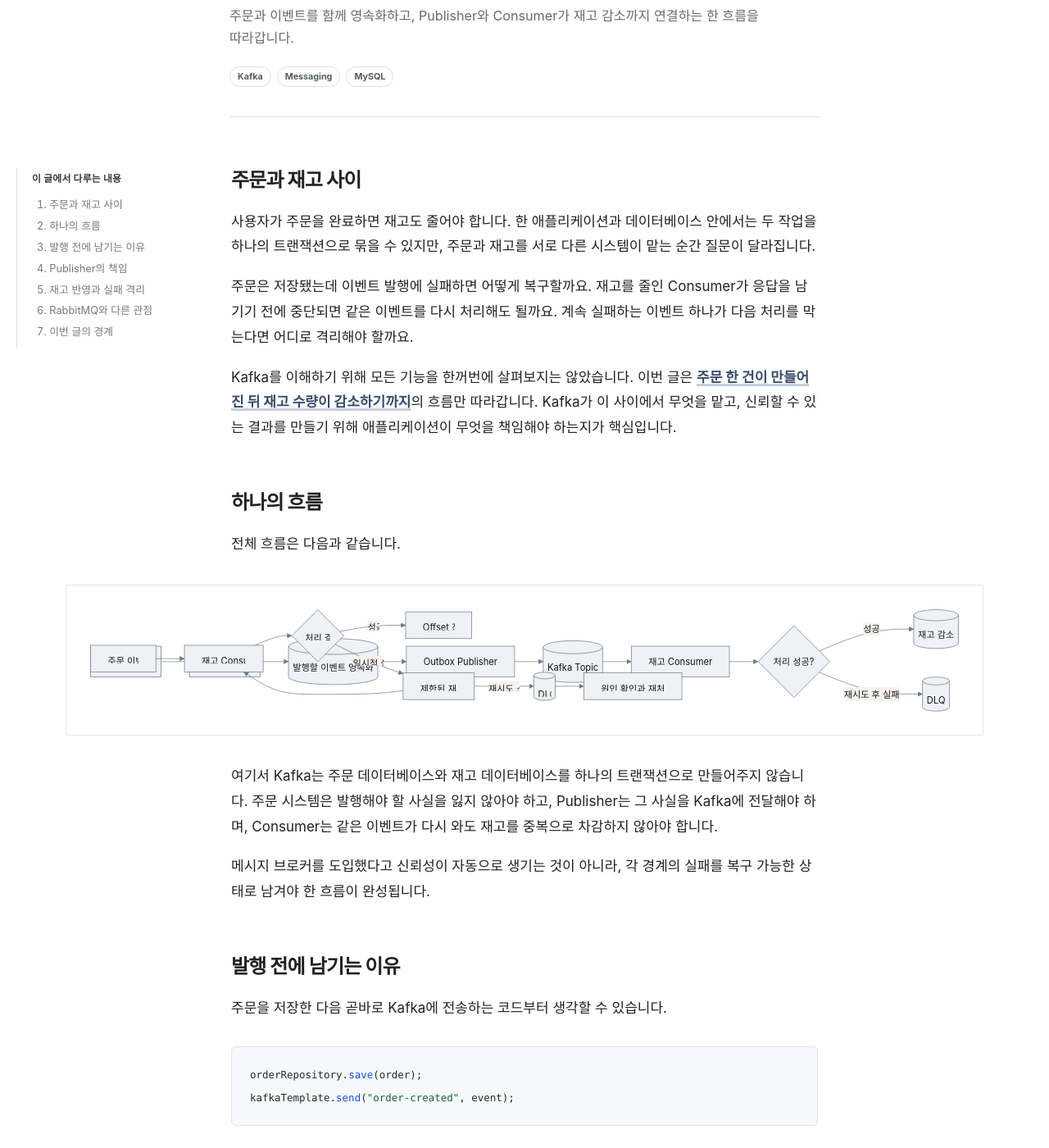
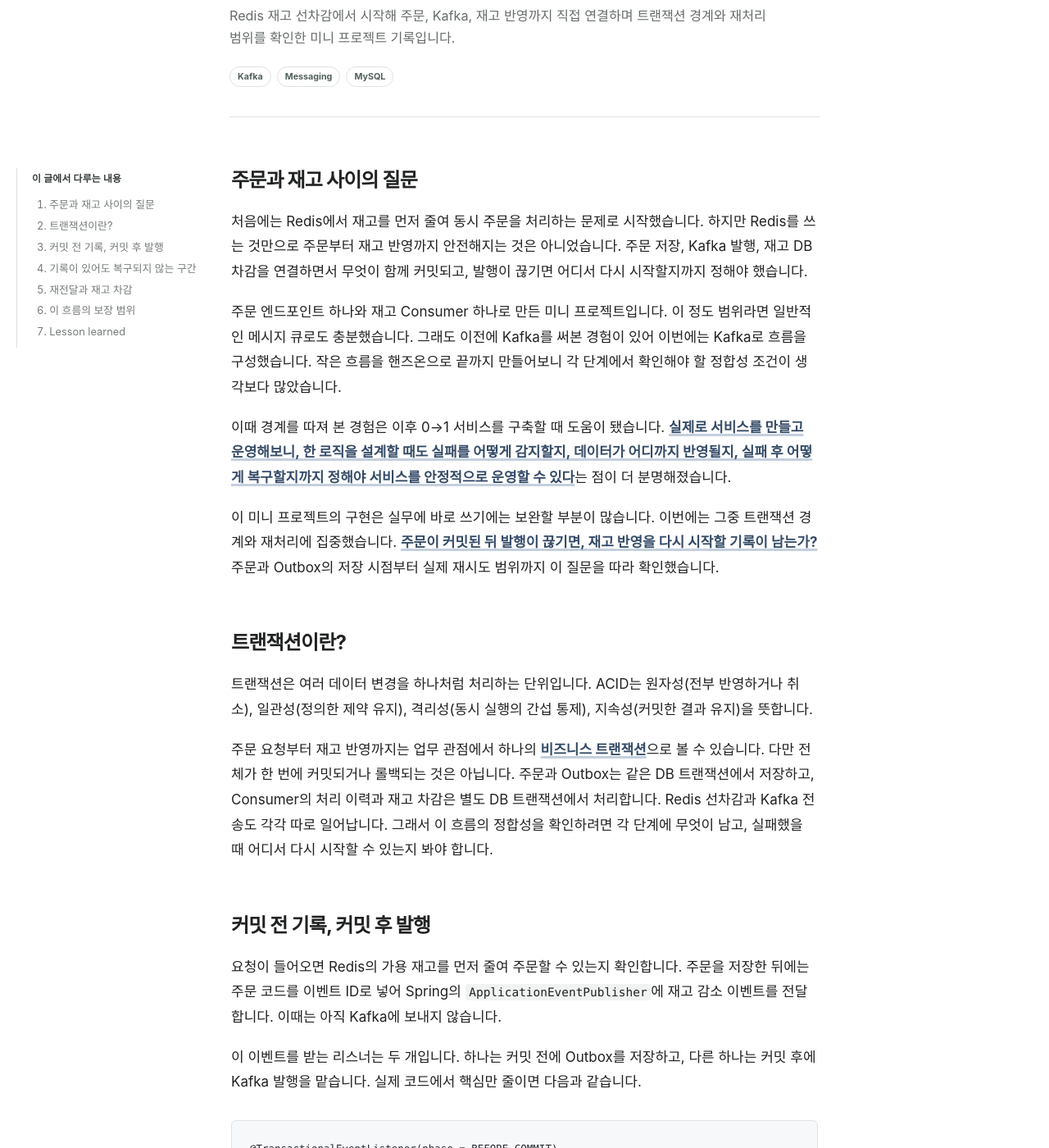
Before and after one commit to chyn00/blog, a Jekyll site: the page built from _posts/2026-08-15-idempotency.md, in a window 1280 px wide and 1400 px high, scrolled down 264 px. Shown: the whole window at 82% size. Built offline with Jekyll 4.4.1, drawn with Linux system fonts in a browser that asks for light colours; some of the changed text lies outside the part shown.

Commit message:
Align Kafka article with saleDay transaction flow

````diff
--- a/_posts/2026-08-15-idempotency.md
+++ b/_posts/2026-08-15-idempotency.md
@@ -1,7 +1,7 @@
 ---
-title: "주문부터 재고 감소까지, 커머스로 배우는 Kafka의 한 흐름"
+title: "주문 커밋 뒤 재고 감소까지, Kafka 이벤트의 복구 경계"
 date: 2026-08-15 09:00:00 +0900
-description: "주문과 이벤트를 함께 영속화하고, Publisher와 Consumer가 재고 감소까지 연결하는 한 흐름을 따라갑니다."
+description: "Redis 재고 선차감에서 시작해 주문, Kafka, 재고 반영까지 직접 연결하며 트랜잭션 경계와 재처리 범위를 확인한 미니 프로젝트 기록입니다."
 categories: [engineering]
 category_label: "Engineering"
 tags: [Kafka, Messaging, MySQL]
@@ -11,157 +11,106 @@ home_rank: 5
 mermaid: true
 toc_items:
   - id: question
-    title: "주문과 재고 사이"
+    title: "주문과 재고 사이의 질문"
+  - id: transaction
+    title: "트랜잭션이란?"
   - id: flow
-    title: "하나의 흐름"
-  - id: persistence
-    title: "발행 전에 남기는 이유"
-  - id: publisher
-    title: "Publisher의 책임"
+    title: "커밋 전 기록, 커밋 후 발행"
+  - id: recovery
+    title: "기록이 있어도 복구되지 않는 구간"
   - id: consumer
-    title: "재고 반영과 실패 격리"
-  - id: comparison
-    title: "RabbitMQ와 다른 관점"
+    title: "재전달과 재고 차감"
   - id: boundary
-    title: "이번 글의 경계"
+    title: "이 흐름의 보장 범위"
+  - id: lesson
+    title: "Lesson learned"
 ---
 
-## 주문과 재고 사이 {#question}
+## 주문과 재고 사이의 질문 {#question}
 
-사용자가 주문을 완료하면 재고도 줄어야 합니다. 한 애플리케이션과 데이터베이스 안에서는 두 작업을 하나의 트랜잭션으로 묶을 수 있지만, 주문과 재고를 서로 다른 시스템이 맡는 순간 질문이 달라집니다.
+처음에는 Redis에서 재고를 먼저 줄여 동시 주문을 처리하는 문제로 시작했습니다. 하지만 Redis를 쓰는 것만으로 주문부터 재고 반영까지 안전해지는 것은 아니었습니다. 주문 저장, Kafka 발행, 재고 DB 차감을 연결하면서 무엇이 함께 커밋되고, 발행이 끊기면 어디서 다시 시작할지까지 정해야 했습니다.
 
-주문은 저장됐는데 이벤트 발행에 실패하면 어떻게 복구할까요. 재고를 줄인 Consumer가 응답을 남기기 전에 중단되면 같은 이벤트를 다시 처리해도 될까요. 계속 실패하는 이벤트 하나가 다음 처리를 막는다면 어디로 격리해야 할까요.
+주문 엔드포인트 하나와 재고 Consumer 하나로 만든 미니 프로젝트입니다. 이 정도 범위라면 일반적인 메시지 큐로도 충분했습니다. 그래도 이전에 Kafka를 써본 경험이 있어 이번에는 Kafka로 흐름을 구성했습니다. 작은 흐름을 핸즈온으로 끝까지 만들어보니 각 단계에서 확인해야 할 정합성 조건이 생각보다 많았습니다.
 
-Kafka를 이해하기 위해 모든 기능을 한꺼번에 살펴보지는 않았습니다. 이번 글은 **주문 한 건이 만들어진 뒤 재고 수량이 감소하기까지**의 흐름만 따라갑니다. Kafka가 이 사이에서 무엇을 맡고, 신뢰할 수 있는 결과를 만들기 위해 애플리케이션이 무엇을 책임해야 하는지가 핵심입니다.
+이때 경계를 따져 본 경험은 이후 0→1 서비스를 구축할 때 도움이 됐습니다. **실제로 서비스를 만들고 운영해보니, 한 로직을 설계할 때도 실패를 어떻게 감지할지, 데이터가 어디까지 반영될지, 실패 후 어떻게 복구할지까지 정해야 서비스를 안정적으로 운영할 수 있다**는 점이 더 분명해졌습니다.
 
-## 하나의 흐름 {#flow}
+이 미니 프로젝트의 구현은 실무에 바로 쓰기에는 보완할 부분이 많습니다. 이번에는 그중 트랜잭션 경계와 재처리에 집중했습니다. **주문이 커밋된 뒤 발행이 끊기면, 재고 반영을 다시 시작할 기록이 남는가?** 주문과 Outbox의 저장 시점부터 실제 재시도 범위까지 이 질문을 따라 확인했습니다.
 
-전체 흐름은 다음과 같습니다.
+## 트랜잭션이란? {#transaction}
 
-<div class="mermaid diagram-wide">
-flowchart LR
-  C[주문 요청] --> O[주문 저장]
-  O --> Q[(발행할 이벤트 영속화)]
-  Q --> P[Outbox Publisher]
-  P --> K[(Kafka Topic)]
-  K --> S[재고 Consumer]
-  S --> D{처리 성공?}
-  D -->|성공| I[(재고 감소)]
-  D -->|재시도 후 실패| DLQ[(DLQ)]
-</div>
+트랜잭션은 여러 데이터 변경을 하나처럼 처리하는 단위입니다. ACID는 원자성(전부 반영하거나 취소), 일관성(정의한 제약 유지), 격리성(동시 실행의 간섭 통제), 지속성(커밋한 결과 유지)을 뜻합니다.
 
-여기서 Kafka는 주문 데이터베이스와 재고 데이터베이스를 하나의 트랜잭션으로 만들어주지 않습니다. 주문 시스템은 발행해야 할 사실을 잃지 않아야 하고, Publisher는 그 사실을 Kafka에 전달해야 하며, Consumer는 같은 이벤트가 다시 와도 재고를 중복으로 차감하지 않아야 합니다.
+주문 요청부터 재고 반영까지는 업무 관점에서 하나의 **비즈니스 트랜잭션**으로 볼 수 있습니다. 다만 전체가 한 번에 커밋되거나 롤백되는 것은 아닙니다. 주문과 Outbox는 같은 DB 트랜잭션에서 저장하고, Consumer의 처리 이력과 재고 차감은 별도 DB 트랜잭션에서 처리합니다. Redis 선차감과 Kafka 전송도 각각 따로 일어납니다. 그래서 이 흐름의 정합성을 확인하려면 각 단계에 무엇이 남고, 실패했을 때 어디서 다시 시작할 수 있는지 봐야 합니다.
 
-메시지 브로커를 도입했다고 신뢰성이 자동으로 생기는 것이 아니라, 각 경계의 실패를 복구 가능한 상태로 남겨야 한 흐름이 완성됩니다.
+## 커밋 전 기록, 커밋 후 발행 {#flow}
 
-## 발행 전에 남기는 이유 {#persistence}
+요청이 들어오면 Redis의 가용 재고를 먼저 줄여 주문할 수 있는지 확인합니다. 주문을 저장한 뒤에는 주문 코드를 이벤트 ID로 넣어 Spring의 `ApplicationEventPublisher`에 재고 감소 이벤트를 전달합니다. 이때는 아직 Kafka에 보내지 않습니다.
 
-주문을 저장한 다음 곧바로 Kafka에 전송하는 코드부터 생각할 수 있습니다.
+이 이벤트를 받는 리스너는 두 개입니다. 하나는 커밋 전에 Outbox를 저장하고, 다른 하나는 커밋 후에 Kafka 발행을 맡습니다. 실제 코드에서 핵심만 줄이면 다음과 같습니다.
 
 ```java
-orderRepository.save(order);
-kafkaTemplate.send("order-created", event);
-```
+@TransactionalEventListener(phase = BEFORE_COMMIT)
+void record(DecreaseStockEvent event) {
+    outboxRepository.save(OutboxMessage.create(
+        event.getEventId(), "stock", event
+    ));
+}
 
-두 줄 사이에서 프로세스가 중단되면 주문은 존재하지만 재고 시스템은 그 사실을 알 수 없습니다. 반대로 Kafka 전송 이후 주문 트랜잭션이 롤백되면 존재하지 않는 주문의 재고가 줄어들 수 있습니다.
-
-그래서 주문과 **발행할 이벤트**를 같은 로컬 트랜잭션 안에서 저장했습니다. Kafka 전송 자체를 데이터베이스 트랜잭션에 억지로 포함하는 대신, 나중에 다시 발행할 수 있는 근거를 먼저 영속화합니다.
-
-```java
-@Transactional
-public OrderId placeOrder(PlaceOrder command) {
-    Order order = orderRepository.save(Order.create(command));
-
-    eventOutboxRepository.save(
-        OutboxEvent.ready(
-            order.getId(),
-            "ORDER_CREATED",
-            order.toEventPayload()
-        )
-    );
-
-    return order.getId();
+@TransactionalEventListener(phase = AFTER_COMMIT)
+void publish(DecreaseStockEvent event) {
+    kafkaPublisher.publishDecreaseStock(event);
 }
 ```
 
-이 트랜잭션이 커밋되면 주문과 발행 대기 이벤트가 함께 남고, 롤백되면 둘 다 남지 않습니다. 발행이 잠시 실패해도 주문 데이터베이스에 재시도의 기준이 남는 것이 이 설계의 목적입니다.
+`BEFORE_COMMIT` 리스너는 이벤트 ID와 payload를 `INIT` 상태로 Outbox에 저장합니다. 주문과 같은 트랜잭션 안에서 저장하므로 롤백되면 둘 다 남지 않습니다. 커밋에 성공하면 `AFTER_COMMIT` 리스너가 비동기 Kafka 발행 작업을 넘깁니다. 주문이 확정되기 전에 재고 이벤트가 나가지 않도록 한 순서입니다.
 
-## Publisher의 책임 {#publisher}
-
-Outbox Publisher는 `READY` 상태의 이벤트를 읽어 Kafka에 전달하고, 브로커가 전송을 확인한 뒤에만 발행 완료 상태로 바꿉니다.
-
-```java
-public void publish(OutboxEvent event) {
-    kafkaTemplate.send("order-created", event.key(), event.payload())
-        .whenComplete((result, error) -> {
-            if (error == null) {
-                eventOutboxRepository.markPublished(event.id());
-                return;
-            }
-            eventOutboxRepository.recordFailure(event.id(), error.getMessage());
-        });
-}
-```
-
-예시는 핵심 흐름만 단순화한 코드입니다. 실제로는 한 번에 읽을 개수, 동시에 실행되는 Publisher 사이의 선점, 재시도 간격과 최대 횟수, 오래 남은 이벤트의 관찰 방법을 함께 정해야 합니다.
-
-여기에도 중복 가능성은 남습니다. Kafka 전송은 성공했지만 `PUBLISHED` 상태를 기록하기 전에 Publisher가 중단되면 같은 이벤트가 다시 발행될 수 있습니다. Publisher는 **유실을 막기 위해 재발행할 수 있는 구조**를 만들고, Consumer는 **재전달돼도 결과가 중복되지 않는 구조**를 만들어야 합니다.
-
-## 재고 반영과 실패 격리 {#consumer}
-
-재고 Consumer는 이벤트 ID를 처리 이력에 남기고 재고 감소와 같은 트랜잭션으로 묶습니다. 이미 처리된 ID라면 다시 재고를 줄이지 않습니다.
-
-```java
-@Transactional
-public void consume(OrderCreated event) {
-    if (!processedEventRepository.tryInsert(event.eventId())) {
-        return;
-    }
-
-    inventoryRepository.decrease(
-        event.productId(),
-        event.quantity()
-    );
-}
-```
-
-일시적인 데이터베이스 연결 실패처럼 다시 시도할 가치가 있는 오류는 제한된 횟수만큼 재시도합니다. 계속 실패하는 이벤트는 DLQ로 보내 정상 이벤트의 진행과 분리합니다.
-
-<div class="mermaid diagram-wide">
-flowchart LR
-  K[주문 이벤트] --> C[재고 Consumer]
-  C --> R{처리 결과}
-  R -->|성공| ACK[Offset 진행]
-  R -->|일시적 실패| RETRY[제한된 재시도]
-  RETRY --> C
-  RETRY -->|재시도 소진| DLQ[(DLQ)]
-  DLQ --> OP[원인 확인과 재처리 판단]
+<div class="mermaid">
+flowchart TB
+  R[Redis 가용 재고 선차감]
+  subgraph OT[주문 DB 트랜잭션]
+    O[주문 저장] --> B[BEFORE_COMMIT: Outbox INIT]
+    B --> M[커밋]
+  end
+  A[AFTER_COMMIT: 발행 작업 전달]
+  K[(Kafka)]
+  subgraph CT[Consumer DB 트랜잭션]
+    C[처리 ID 기록] --> S[재고 차감]
+  end
+  R --> O
+  M --> A
+  A --> K
+  K --> C
 </div>
 
-DLQ는 실패를 해결하는 저장소가 아닙니다. 반복 실패가 전체 소비 흐름을 막지 않도록 격리하고, 운영자가 원인과 이벤트 내용을 확인해 수정·재처리·폐기 중 하나를 판단할 수 있게 만드는 경계입니다. 따라서 DLQ 적재 건수와 체류 시간을 관찰하지 않으면 실패를 보이지 않는 곳으로 옮긴 것에 불과합니다.
+Redis 선차감은 주문 DB 트랜잭션 밖에서 일어납니다. 재고 부족이나 메서드 안에서 확인한 주문 저장 실패 때는 Redis 수량을 되돌리지만, Redis와 주문 DB가 함께 커밋되거나 롤백되는 것은 아닙니다.
 
-## RabbitMQ와 다른 관점 {#comparison}
+## 기록이 있어도 복구되지 않는 구간 {#recovery}
 
-RabbitMQ와 Kafka를 단순히 “작은 시스템과 큰 시스템”으로 나누기는 어렵습니다. 둘 다 여러 전달 방식을 구성할 수 있지만, 기본적으로 문제를 바라보는 중심이 다릅니다.
+Kafka 전송 결과가 돌아오면 콜백이 Outbox 상태를 `SUCCESS` 또는 `FAILED`로 바꿉니다. Kafka 전송과 이 상태 변경은 함께 커밋되지 않습니다. 따라서 어디서 멈췄는지에 따라 남는 기록이 다릅니다.
 
-| 관점 | RabbitMQ | Kafka |
+| 실패 시점 | 남는 기록 | 현재 코드의 후속 처리 |
 | --- | --- | --- |
-| 중심 모델 | Exchange가 메시지를 목적 Queue로 라우팅하고 Consumer에게 전달 | Producer가 Topic의 로그에 Record를 추가하고 Consumer가 Offset을 따라 읽음 |
-| 처리 이후 | ACK를 기준으로 Queue의 메시지 생명주기를 관리 | 보존 기간 동안 로그를 유지해 다른 Consumer가 독립적으로 읽거나 재처리 가능 |
-| 잘 맞는 질문 | “이 작업을 처리할 대상에게 어떻게 전달할까?” | “이 사건을 어떤 시스템들이 각자의 속도로 소비할까?” |
+| 주문 DB 커밋 전 롤백 | 주문과 Outbox 모두 없음 | `AFTER_COMMIT` 발행 없음 |
+| 커밋 후 Kafka 발행 전 중단 | Outbox `INIT` | 자동 재전송 대상 아님 |
+| Kafka 전송 실패를 콜백에서 확인 | Outbox `FAILED` | 이전 날짜의 실패 건을 스케줄러가 재전송 |
+| Kafka 전송 성공 후 상태 변경 실패 | Outbox `INIT`일 수 있음 | 성공 여부를 상태만으로 확정할 수 없음 |
 
-RabbitMQ는 목적지로 메시지를 라우팅하고 처리 여부를 관리하는 작업 전달에 강점이 있습니다. Kafka는 디스크 기반 로그에 이벤트를 남기고, 여러 Consumer Group이 같은 사건을 서로 독립적으로 소비하거나 필요한 지점부터 다시 읽는 구조에 강점이 있습니다.
+Outbox에는 커밋된 주문의 이벤트 내용이 남습니다. 문제는 재전송 스케줄러가 `FAILED`만 읽는다는 점입니다. 커밋 직후 프로세스가 멈춰 `INIT`으로 남은 이벤트는 지금 코드로는 자동 재전송되지 않습니다. `INIT`도 재전송하도록 바꾼다면, Kafka에는 도착했지만 상태만 갱신되지 않은 이벤트가 다시 갈 수도 있습니다.
 
-주문 이벤트를 재고뿐 아니라 알림, 정산, 분석처럼 서로 다른 시스템이 각자의 속도로 사용하고, 소비자가 늘어나거나 처리량이 커질 가능성이 있다면 Kafka의 모델이 확장에 유리합니다. 반대로 특정 작업자에게 메시지를 전달하고 복잡한 라우팅과 즉시 처리가 중심이라면 RabbitMQ가 더 자연스러울 수 있습니다. 확장성이 좋다는 말은 처리량 숫자만이 아니라 **생산자와 여러 소비자의 생명주기를 독립적으로 확장할 수 있다**는 의미에 가깝습니다.
+## 재전달과 재고 차감 {#consumer}
 
-## 이번 글의 경계 {#boundary}
+Consumer는 주문 코드를 이벤트 ID로 받아 `processed_event`의 기본 키에 기록합니다. 처음 받은 ID일 때만 재고를 줄이고, 이미 있으면 건너뜁니다. 이력 기록과 재고 차감은 같은 DB 트랜잭션 안에서 처리합니다. 중간에 실패하면 둘 다 롤백되므로, 실패한 이벤트가 다시 오면 처음부터 처리할 수 있습니다.
 
-Kafka에는 Partition별 순서 보장, Consumer Group 재조정, Offset Commit, 복제와 장애 복구처럼 더 많은 주제가 있습니다. 하지만 이 글에 모두 넣으면 주문에서 재고 감소까지 이어지는 핵심 흐름이 흐려집니다.
+Consumer 처리에 실패하면 일정 시간 재시도하고, 그래도 실패하면 DLQ로 보냅니다. DLQ에 들어갔다는 사실만으로 재고가 반영됐다고 볼 수 없습니다. 원인을 확인하고 다시 처리할지 판단해야 합니다. Producer의 Outbox는 **발행 상태**를, Consumer의 처리 이력은 **이미 재고를 반영했는지**를 확인하는 데 씁니다.
 
-이번 관점에서 남겨야 할 기준은 세 가지입니다.
+## 이 흐름의 보장 범위 {#boundary}
 
-- 주문 시스템은 발행할 사실을 데이터베이스에 먼저 남겨 유실 가능성을 줄인다.
-- Publisher의 재발행 가능성을 전제로 Consumer의 비즈니스 결과를 중복되지 않게 만든다.
-- 반복 실패는 DLQ로 격리하되 관찰과 재처리 기준까지 운영 흐름에 포함한다.
+`AFTER_COMMIT` 덕분에 롤백된 주문의 이벤트는 발행하지 않습니다. Consumer도 같은 이벤트 ID로 재고를 두 번 차감하지 않도록 처리합니다. 다만 `INIT`이 재전송 대상에서 빠져 있어, 커밋 뒤 발행이 끊긴 경우까지 자동 복구하지는 못합니다. Redis 선차감도 주문 DB와 별도로 확인해야 합니다.
 
-Kafka를 이해한다는 것은 기능 목록을 외우는 일이 아니라, 하나의 비즈니스 사건이 분산된 시스템을 지나 결과로 이어질 때 각 경계가 무엇을 보장하는지 설명할 수 있는 일에 가깝습니다. 다음 글에서 순서 보장을 다룬다면 “Partition은 하나일 때 순서가 보장된다”는 문장보다, **어떤 비즈니스 순서가 왜 보존되어야 하는가**라는 별도의 관점에서 시작하려 합니다.
+다음에는 `INIT` 상태의 이벤트도 다시 조회하고, 오래 남은 건을 알아볼 수 있게 해야 합니다. 그다음 프로세스를 중단했다가 재기동해 실제로 발행이 이어지는지 확인할 생각입니다. 이 확인을 마치기 전까지는 Outbox가 있다는 이유만으로 발행 누락을 복구한다고 설명하지 않겠습니다.
+
+## Lesson learned {#lesson}
+
+남은 과제도 있습니다. 같은 화면에서 새로고침하거나 요청을 재시도해 주문이 다시 들어오는 경우에는 주문 자체의 멱등성을 지켜야 합니다. 재고 이벤트가 DLQ에 머물면 Redis에서 먼저 줄인 수량과 DB 재고를 어떻게 대조하고 복구할지도 정해야 합니다.
+
+이 미니 프로젝트와 별개로 0→1 서비스를 운영하면서 Redis에 쓰는 메모리 비용이 예상보다 크다는 점도 체감했습니다. 이 프로젝트에서 재고 판단을 Redis에 계속 맡긴다면, 장애 시 replica로 전환할 수 있도록 Sentinel을 두는 구성도 그 비용과 함께 검토해야 합니다. 시도해 볼 기술은 얼마든지 더 있습니다. 이번 미니 프로젝트에서 크게 얻은 것은 지금 규모와 운영 조건에 맞는 전략을 고르고, 나중에 확장할 때 무엇을 더 확인해야 하는지 조금이나마 알게 된 점입니다.
````
